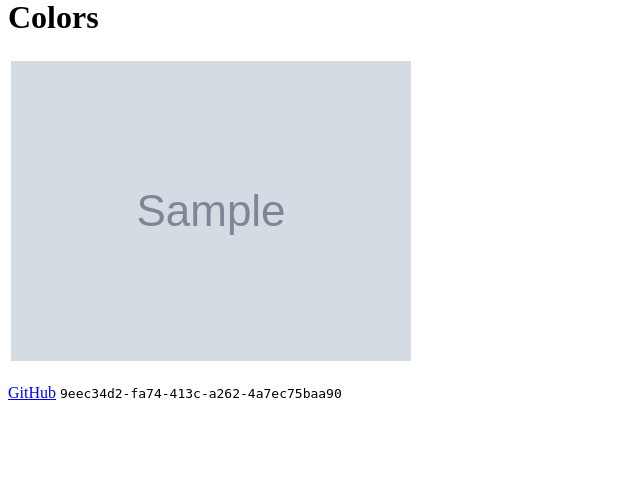
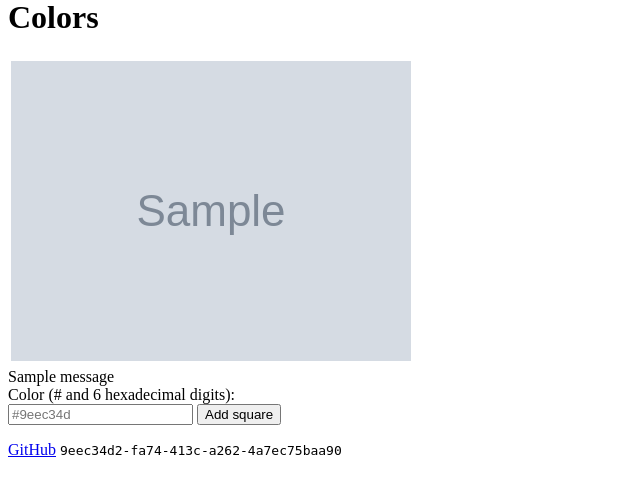
Before and after one commit to simonbrauner/color-queue, a Flask app: template web-app/templates/index.html in a window 1280 px wide. Shown: the part 22-518 px from the top of the page, without its empty margins (0-640 px from the left). Run offline with Flask 3, Linux system fonts and the light colour scheme; the template is opened without the code that fills it: most values are stand-ins (such as "Sample title", 1, 10 or a date in 2020); grey boxes marked "Sample" are stand-in pictures; one stand-in notice (Sample message) is shown.

Commit message:
Add processing of color input

```diff
--- a/web-app/app.py
+++ b/web-app/app.py
@@ -1,4 +1,7 @@
-from flask import Flask, render_template
+from os import urandom
+from re import match
+
+from flask import flash, Flask, redirect, render_template, request, url_for
 
 from azure.storage.blob import BlobServiceClient
 from azure.identity import DefaultAzureCredential
@@ -8,6 +11,7 @@ CONTAINER_NAME = "images"
 MAX_IMAGE_COUNT = 9
 
 app = Flask(__name__)
+app.secret_key = urandom(24)
 
 credential = DefaultAzureCredential()
 
@@ -24,3 +28,13 @@ def index():
         image_paths.append(f"{BLOB_ENDPOINT}/{CONTAINER_NAME}/{image.name}")
 
     return render_template("index.html", image_paths=image_paths)
+
+@app.route("/add", methods=["POST"])
+def add():
+    color = request.form.get("color")
+    if match(r'^#[0-9a-fA-F]{6}$', color):
+        flash(f"Success: Color queued, refresh in a few seconds.")
+    else:
+        flash("Error: Invalid color format.")
+
+    return redirect(url_for("index"))
--- a/web-app/templates/index.html
+++ b/web-app/templates/index.html
@@ -19,6 +19,17 @@
         {% endfor %}
         </tr>
     </table>
+    {% with messages = get_flashed_messages() %}
+        {% for message in messages %}
+            {{ message }}
+        {% endfor %}
+    {% endwith %}
+    <form action="/add" method="POST">
+        <label for="color">Color (# and 6 hexadecimal digits):</label>
+        <br>
+        <input type="text" id="color" name="color" placeholder="#9eec34d" required pattern="^#([0-9a-fA-F]{6})$">
+        <button type="submit">Add square</button>
+    </form>
     <p><a href="https://github.com/simonbrauner/color-queue">GitHub</a> <code>9eec34d2-fa74-413c-a262-4a7ec75baa90</code></p>
 </body>
 </html>
```
